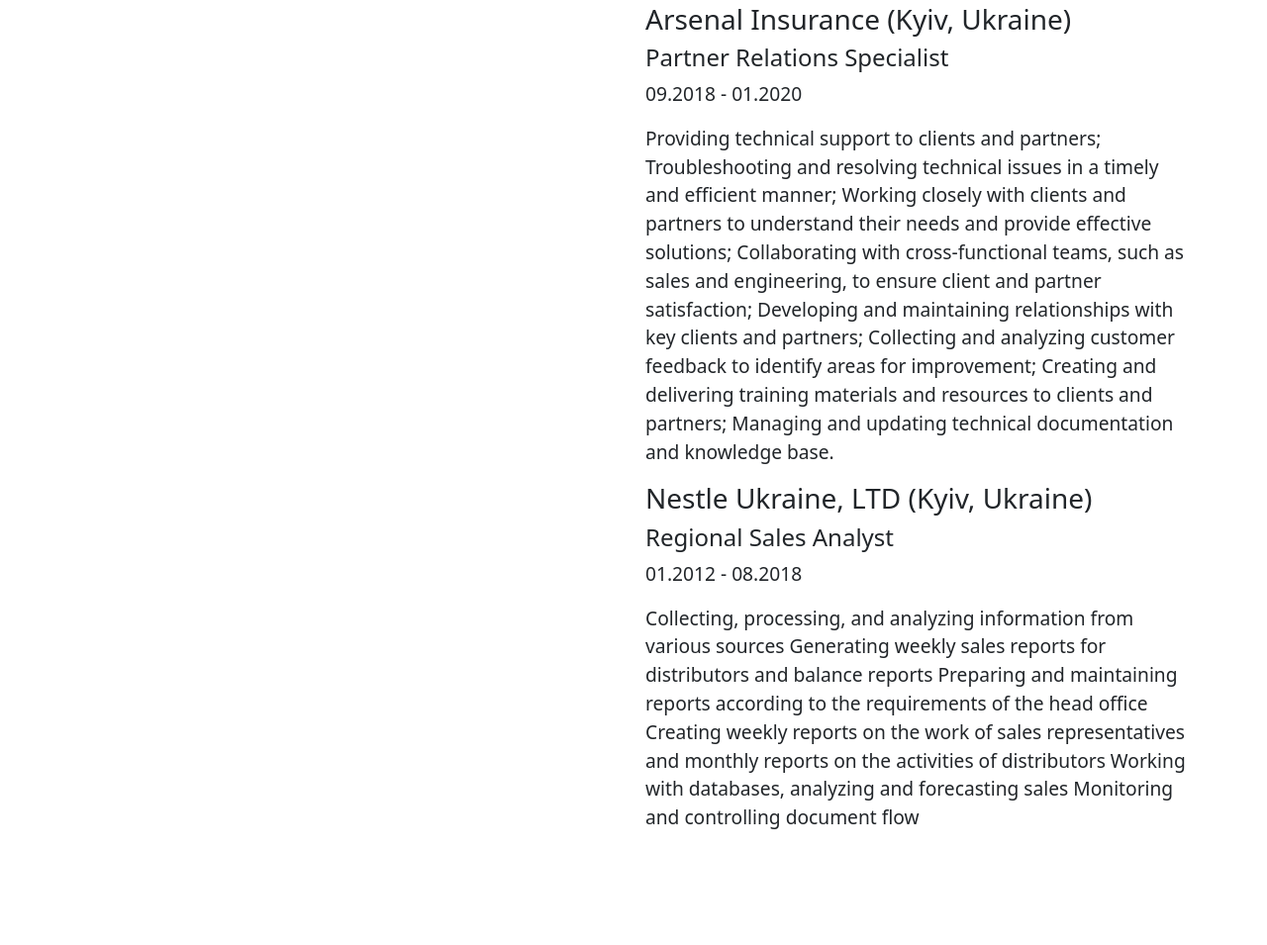
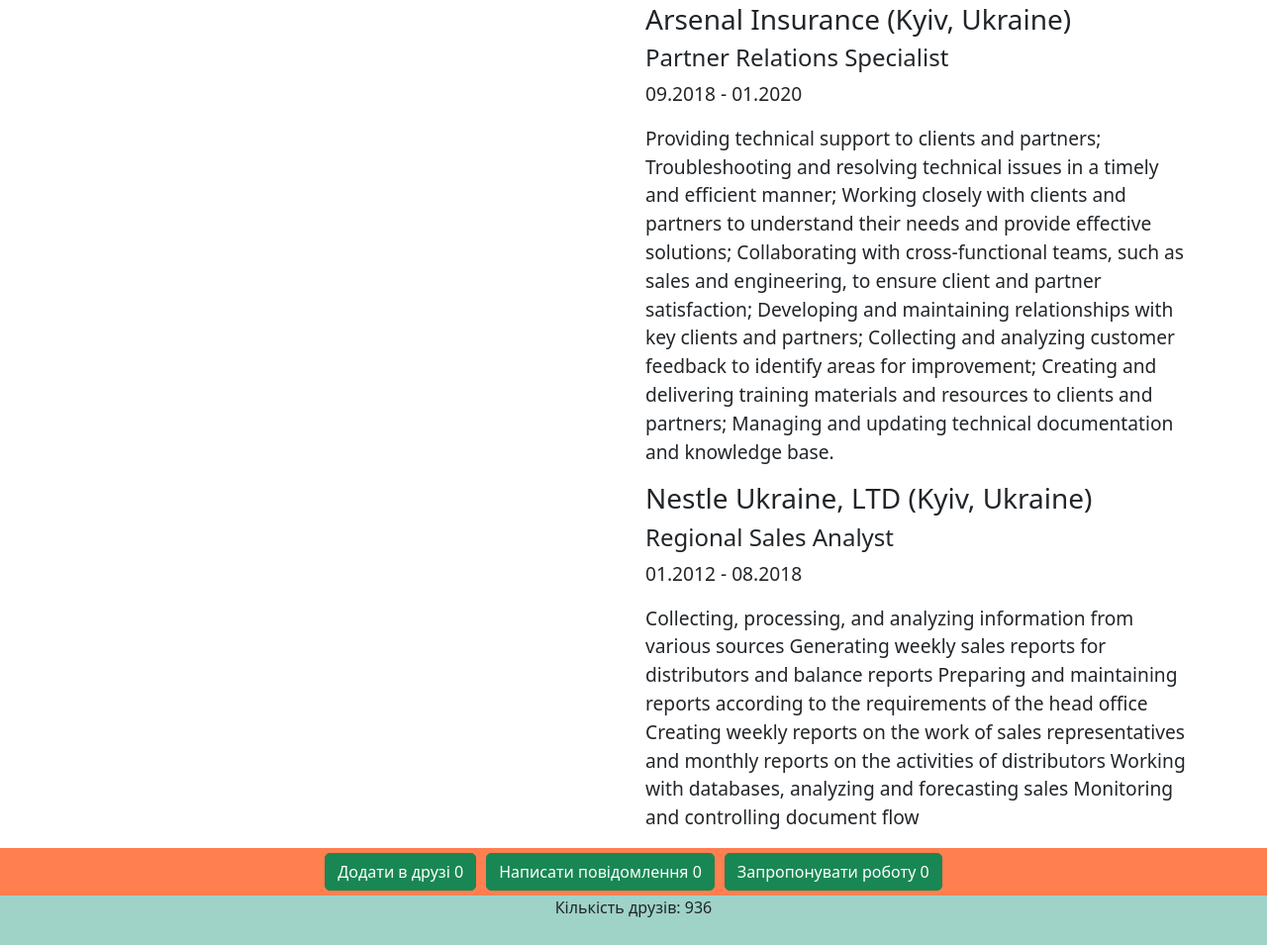
Before and after one commit to Spartakm67/Valentina-HW-JS, a plain HTML site: page Lesson27.html in a window 1280 px wide. Shown: the part 2196-3151 px from the top of the page at 99% size. Before the commit the page ends 3053 px from the top, so only its background shows below. Drawn offline with nearby package versions, Linux system fonts and the light colour scheme.

Commit message:
Commit 4

```diff
--- a/js27.js
+++ b/js27.js
@@ -1,47 +1,52 @@
-// const myDiv = document.createElement('div');
-// myDiv.className = 'buttons';
-// myDiv.style.background = 'coral';
-// myDiv.style.textAlign = 'center'
-
-// let i = 0;
-
-// ['Button', 'Button', 'Button'].map(buttonName => {
-//     let button = document.createElement('button');
-//     button.className = 'btn btn-success';
-//     button.innerText = `${buttonName} ${i}` ;
-//     button.style.margin = '5px'
-//     myDiv.appendChild(button);
-// })
-
+// create elements
 
 const myDiv = document.createElement('div');
 myDiv.className = 'buttons';
 myDiv.style.background = 'coral';
-myDiv.style.textAlign = 'center'
+myDiv.style.textAlign = 'center';
+
+let y = (Math.random() * (1000 - 1) + 1).toFixed();
+
+const friends = document.createElement('div');
+friends.className = 'friends';
+friends.style.background = '#9fd3c7';
+friends.style.textAlign = 'center';
+friends.style.height = '50px';
+friends.innerText = `Кількість друзів: ${y}`
+
+
 
 let i = 0;
 
-['Button', 'Button', 'Button'].map(buttonName => {
+const buttonsNames = ['Додати в друзі', 'Написати повідомлення', 'Запропонувати роботу']
+
+buttonsNames.map(buttonName => {
     let button = document.createElement('button');
     button.className = 'btn btn-success';
-    button.innerText = ${buttonName} ${i} ;
-    button.style.margin = '5px'
+    button.innerText = `${buttonName} ${i}` ;
+    button.style.margin = '5px';
+    button.style.borderRadius = '5px';
     myDiv.appendChild(button);
 })
 
 document.getElementsByTagName('body')[0].appendChild(myDiv);
+myDiv.after(friends);
 
 // events
 
 const btn = document.getElementsByTagName('button')[0];
 
-
 btn.onclick = (event) => {
-    event.target.innerText = Button ${++i};
+    event.target.innerText = `Очікується підтвердження`;
 };
 
+// btn.onclick = (event) => {
+//     event.target.innerText = `Button ${++i}`;
+// };
+
 btn.addEventListener('click', (myButtonEvent) => {
-    myButtonEvent.target.style.background = 'black';
+    myButtonEvent.target.style.background = '#00bbf0';
+    myButtonEvent.target.style.color = '#f95959';
     myButtonEvent.target.disabled = true;
 });
 
@@ -60,6 +65,7 @@ let colors = ['red', 'green', 'blue'];
 const btn2 = document.getElementsByTagName('button')[1];
 
 btn2.onclick = (event) => {
+    event.target.style.background = `blue`;
     let newDiv = document.createElement('div');
     newDiv.className = 'dynamic';
     newDiv.style.background = colors[
@@ -68,16 +74,3 @@ btn2.onclick = (event) => {
     newDiv.innerText = 'This is my dynamic div';
     document.getElementsByTagName('body')[0].appendChild(newDiv);
 };
-
-
-// <!DOCTYPE html>
-// <html lang="en">
-// <head>
-//     <meta charset="UTF-8">
-//     <link rel="stylesheet" href="https://maxcdn.bootstrapcdn.com/bootstrap/3.4.1/css/bootstrap.min.css">
-//     <script type="text/javascript" src="document.js" defer></script>
-//     <title>Lesson 27</title>
-// </head>
-// <body>
-// </body>
-// </html>
--- a/style.css
+++ b/style.css
@@ -23,6 +23,5 @@
     ul {
       list-style-type: none;
       padding-left: 0;
-        font-size: 1.2rem;
-
+      font-size: 1.2rem;                         ;
     }
```
Also changed, not shown: Lesson27.html (+15 -0 lines).
